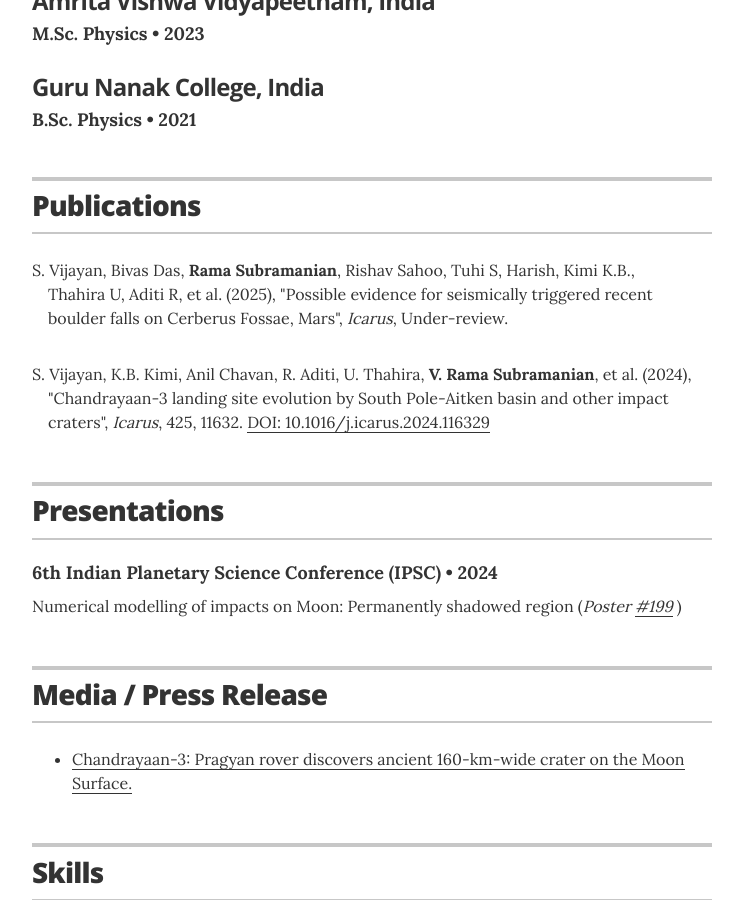
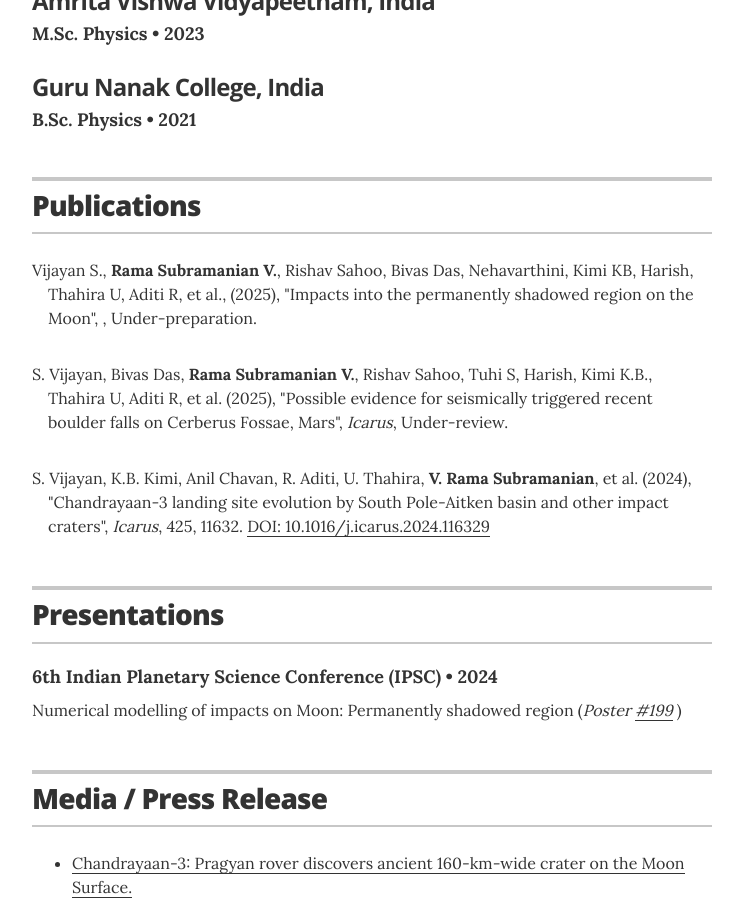
Before and after one commit to rasnv/rasnv.github.io, a Jekyll site: the page built from index.html, in a window 1280 px wide and 900 px high, scrolled down 763 px. Shown: the whole window, without its empty margins (268-1011 px from the left). Built offline with Jekyll 4.4.1, drawn with Linux system fonts in a browser that asks for light colours.

Commit message:
Update publications.yml

```diff
--- a/_data/publications.yml
+++ b/_data/publications.yml
@@ -1,6 +1,13 @@
 # Publications
+- title: 'Impacts into the permanently shadowed region on the Moon'
+  authors: 'Vijayan S., <b>Rama Subramanian V.</b>, Rishav Sahoo, Bivas Das, Nehavarthini, Kimi KB, Harish, Thahira U, Aditi R, et al., '
+#  journal: Icarus
+#  volume: 128
+  year: 2025
+  pages: Under-preparation
+
 - title: 'Possible evidence for seismically triggered recent boulder falls on Cerberus Fossae, Mars'
-  authors: 'S. Vijayan, Bivas Das, <b>Rama Subramanian</b>, Rishav Sahoo, Tuhi S, Harish, Kimi K.B., Thahira U, Aditi R, et al.'
+  authors: 'S. Vijayan, Bivas Das, <b>Rama Subramanian V.</b>, Rishav Sahoo, Tuhi S, Harish, Kimi K.B., Thahira U, Aditi R, et al.'
   journal: Icarus
 #  volume: 128
   year: 2025
```
